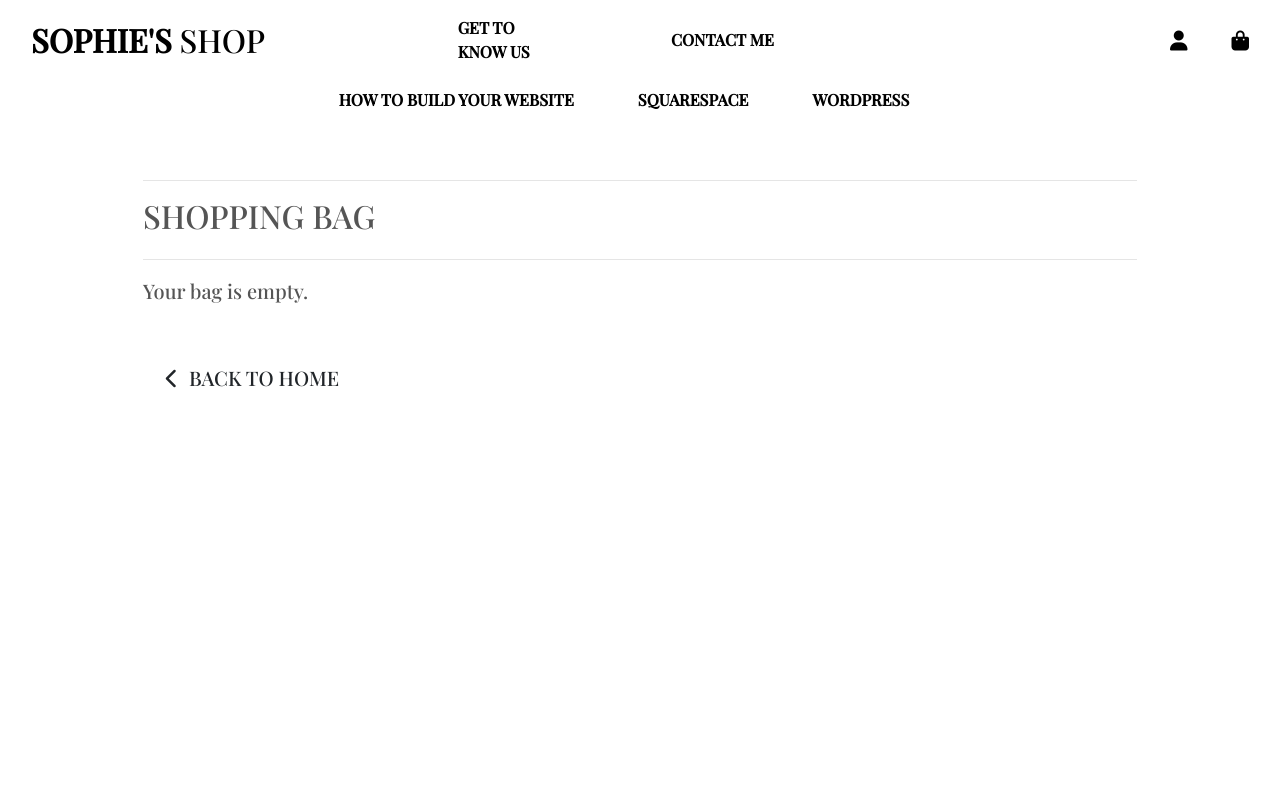
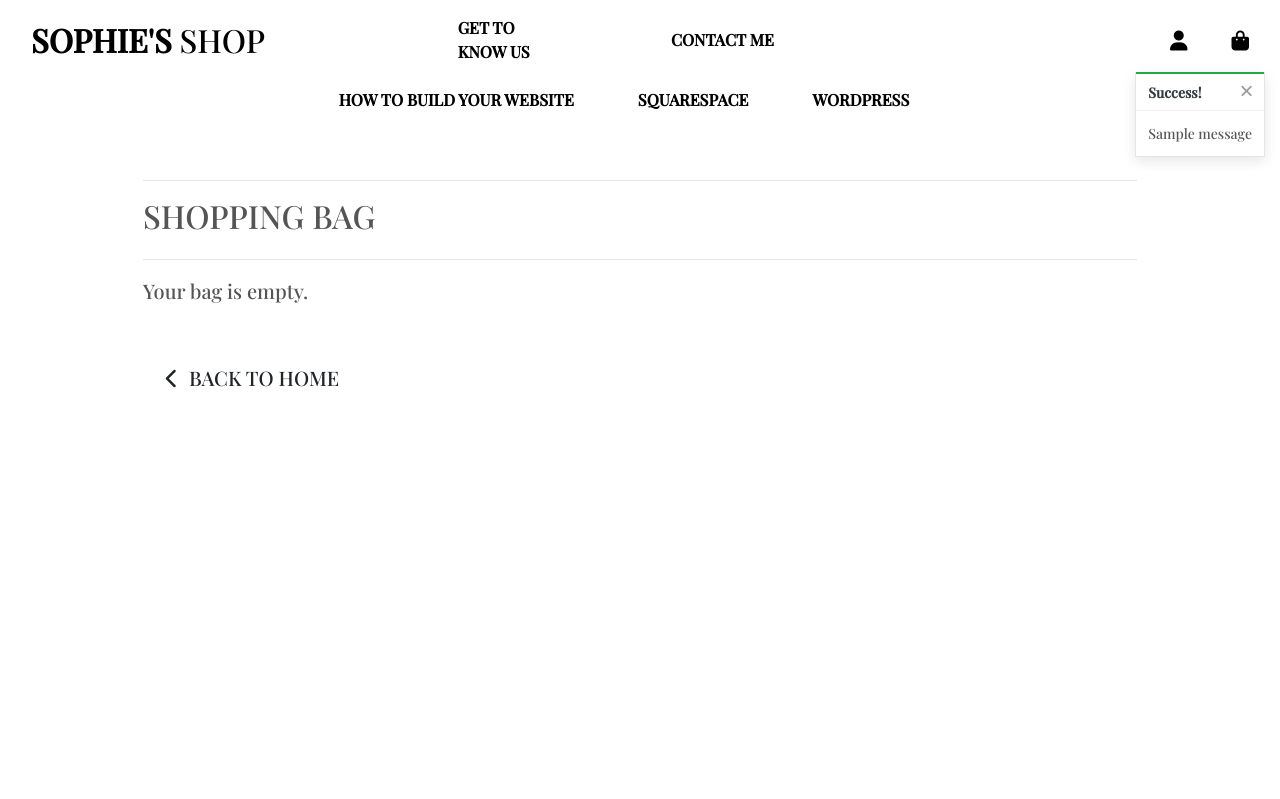
Before and after one commit to sw1ckham/sophie-shop, a Django app: page /bag/ in a window 1280 px wide. Run offline with Django 3.2, Linux system fonts and the light colour scheme; tables that the repository leaves empty hold one stand-in row (Sample ...); one stand-in notice (Sample message) is shown; some libraries are stand-ins or nearby versions.

Commit message:
Added toasts

```diff
--- a/bag/templates/bag/bag.html
+++ b/bag/templates/bag/bag.html
@@ -133,9 +134,8 @@
     $('.remove-item').click(function(e) {
         var csrfToken = "{{ csrf_token }}";
         var itemId = $(this).attr('id').split('remove_')[1];
-        var size = $(this).data('size');
-        var url = `/bag/remove/${itemId}`;
-        var data = {'csrfmiddlewaretoken': csrfToken, 'size': size};
+        var url = `/bag/remove/${itemId}/`;
+        var data = {'csrfmiddlewaretoken': csrfToken};
 
         $.post(url, data)
          .done(function() {
--- a/bag/urls.py
+++ b/bag/urls.py
@@ -5,4 +5,6 @@ from . import views
 urlpatterns = [
     path('', views.view_bag, name='view_bag'),
     path('add/<item_id>', views.add_to_bag, name='add_to_bag'),
+    path('adjust/<item_id>', views.adjust_bag, name='adjust_bag'),
+    path('remove/<item_id>', views.remove_from_bag, name='remove_from_bag'),
 ]
--- a/bag/views.py
+++ b/bag/views.py
@@ -1,5 +1,7 @@
-from django.shortcuts import render, redirect
+from django.shortcuts import render, redirect, reverse, HttpResponse
+from django.contrib import messages
 
+from products.models import Product
 # Create your views here.
 
 def view_bag(request):
@@ -10,6 +12,7 @@ def view_bag(request):
 
 def add_to_bag(request, item_id):
 
+    product = Product.objects.get(pk=item_id)
     quantity = 1
     redirect_url = request.POST.get('redirect_url')
     bag = request.session.get('bag', {})
@@ -18,6 +21,32 @@ def add_to_bag(request, item_id):
         bag[item_id] += quantity
     else:
         bag[item_id] = quantity
+        messages.success(request, f'Added {product.name} to your bag')
 
     request.session['bag'] = bag
     return redirect(redirect_url)
+
+
+def adjust_bag(request, item_id):
+
+    quantity = request.POST.get('quantity')
+    bag = request.session.get('bag', {})
+
+    if quantity > 0:
+        bag[item_id] = quantity
+    else:
+        bag.pop(item_id)
+
+    request.session['bag'] = bag
+    return redirect(reverse('view_bag'))
+
+
+def remove_from_bag(request, item_id):
+
+    try:
+        bag = request.session.get('bag', {})
+        bag.pop(item_id)
+        request.session['bag'] = bag
+        return HttpResponse(status=200)
+    except Exception as e:
+        return HttpResponse(status=500)
--- a/products/templates/products/product_detail.html
+++ b/products/templates/products/product_detail.html
@@ -20,7 +20,7 @@
                             <img class="card-img-top img-fluid" src="{{ product.image.url }}" alt="{{ product.name }}">
                         </a>
                         {% else %}
-                        <a href="">
+                        <a href="{{ product.image.url }}">
                             <img class="card-img-top img-fluid" src="{{ MEDIA_URL }}noimage.png" alt="{{ product.name }}">
                         </a>
                     {% endif %}
@@ -29,7 +29,7 @@
             <div class="col-12 col-md-6 col-lg-4">
                 <div class="product-details-container mb-5 mt-md-5">
                     <p class="mb-0">{{ product.name }}</p>
-                    <p class="lead mb-0 text-left font-weight-bold">${{ product.price }}</p>
+                    <p class="lead mb-0 text-left font-weight-bold">£{{ product.price }}</p>
                     {% if product.rating %}
                         <small class="text-muted"><i class="fas fa-star mr-1"></i>{{ product.rating }} / 5</small>
                     {% else %}
--- a/sophieshop/settings.py
+++ b/sophieshop/settings.py
@@ -80,6 +80,8 @@ TEMPLATES = [
     },
 ]
 
+MESSAGE_STORAGE = 'django.contrib.messages.storage.session.SessionStorage'
+
 
 AUTHENTICATION_BACKENDS = [
     # Needed to login by username in Django admin, regardless of `allauth`
--- a/static/css/base.css
+++ b/static/css/base.css
@@ -90,6 +90,23 @@ body {
     cursor: pointer;
 }
 
+/*------------------ Toast CSS */
+
+.message-container {
+    position: fixed;
+    top: 72px;
+    right: 15px;
+    z-index: 9999999999;
+}
+
+.custom-toast {
+    overflow: visible;
+}
+
+.toast-capper {
+    height: 2px;
+}
+
 /* -------------------------------- Media Queries */
 
 /* Slightly larger container on xl screens */
--- a/templates/base.html
+++ b/templates/base.html
@@ -101,7 +101,21 @@
     </header>
 
     {% if messages %}
-        <div class="message-container"></div>
+        <div class="message-container">
+            {% for message in messages %}
+                {% with message.level as level %}
+                    {% if level == 40 %}
+                        {% include 'includes/toasts/toast_error.html' %}
+                    {% elif level == 30 %}
+                        {% include 'includes/toasts/toast_warning.html' %}
+                    {% elif level == 25 %}
+                        {% include 'includes/toasts/toast_success.html' %}
+                    {% else %}
+                        {% include 'includes/toasts/toast_info.html' %}
+                    {% endif %}
+                {% endwith %}
+            {% endfor %}
+        </div>
     {% endif %}
 
     {% block page_header %}
@@ -111,6 +125,9 @@
     {% endblock %}
 
     {% block postloadjs %}
+    <script type="text/javascript">
+        $('.toast').toast('show');
+    </script>
     {% endblock %}
 
 
--- /dev/null
+++ b/templates/includes/toasts/toast_success.html
@@ -0,0 +1,13 @@
+<div class="toast custom-toast rounded-0 border-top-0" data-autohide="false">
+    <div class="arrow-up arrow-success"></div>
+    <div class="w-100 toast-capper bg-success"></div>
+    <div class="toast-header bg-white text-dark">
+        <strong class="mr-auto">Success!</strong>
+        <button type="button" class="ml-2 mb-1 close text-dark" data-dismiss="toast" aria-label="Close">
+            <span aria-hidden="true">&times;</span>
+        </button>
+    </div>
+    <div class="toast-body bg-white">
+        {{ message }}
+    </div>
+</div>
```
Also changed, not shown: other parts of bag/templates/bag/bag.html (+4 -3 lines), other parts of templates/base.html (+1 -1 lines), bag/templatetags/bag_tools.py (added, +10 -0 lines), templates/includes/toasts/toast_error.html (added, +13 -0 lines), templates/includes/toasts/toast_info.html (added, +13 -0 lines), templates/includes/toasts/toast_warning.html (added, +13 -0 lines), bag/templatetags/__init__.py (added).
